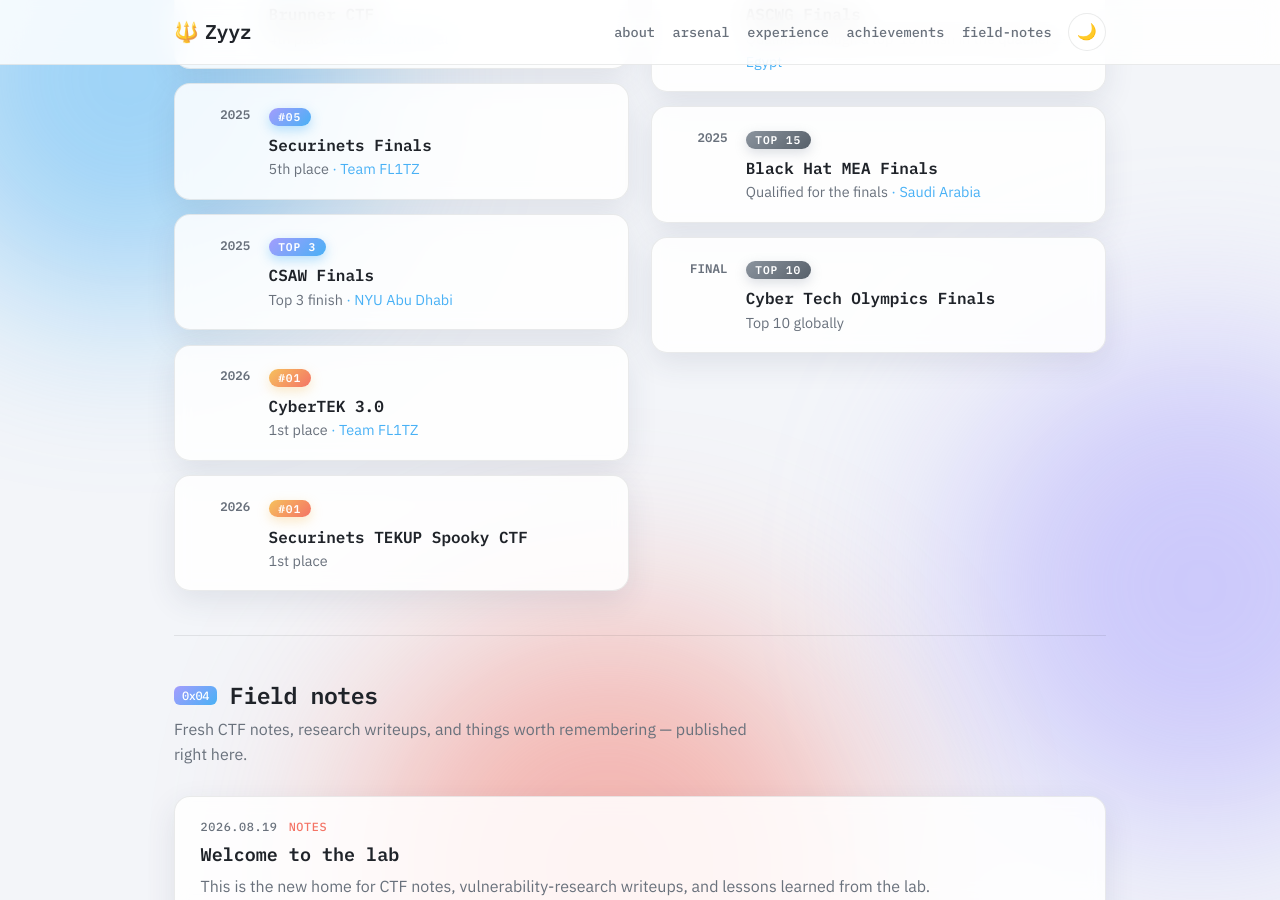
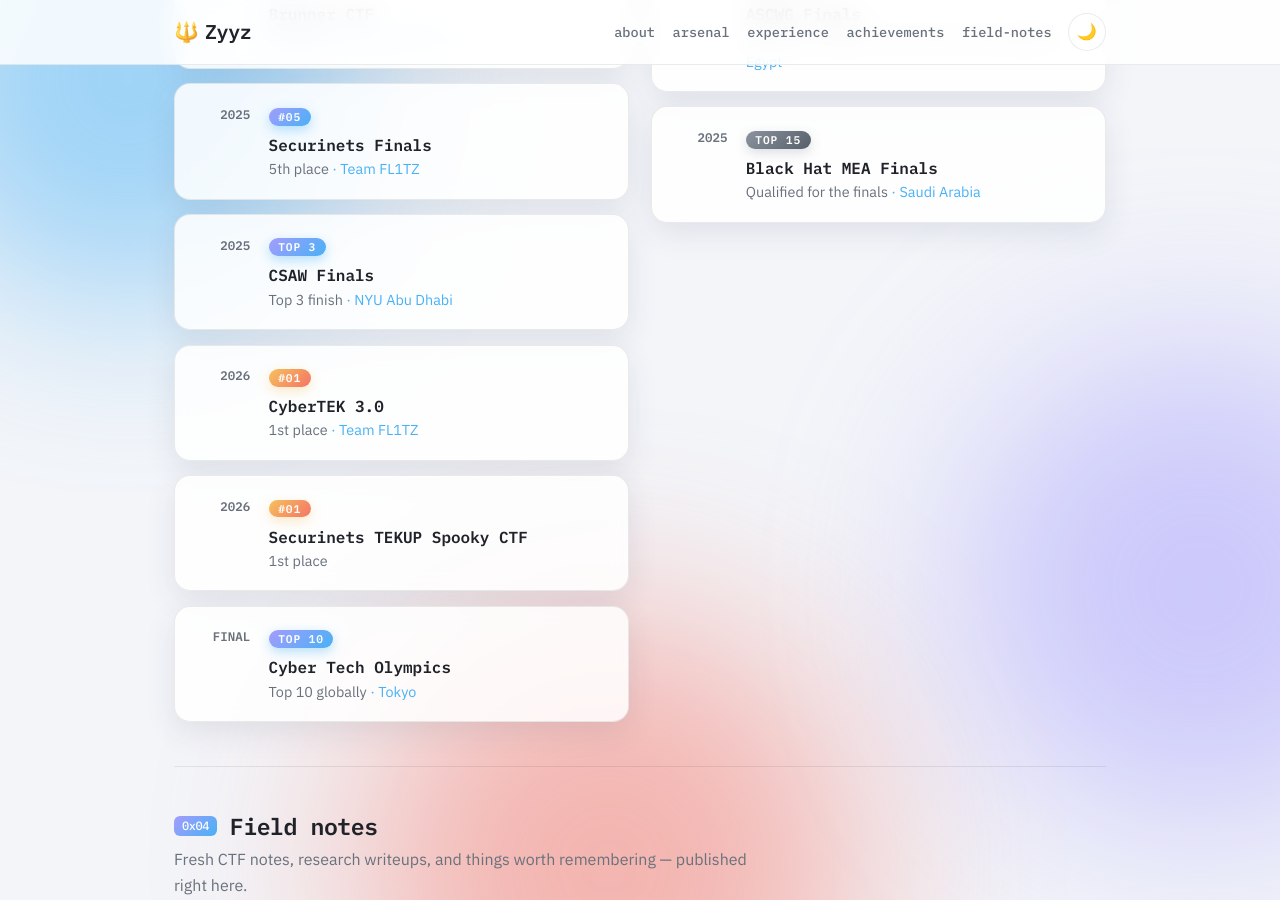
Before and after one commit to 0xZyyz/0xZyyz.github.io, a Jekyll site: the page built from index.html, in a window 1280 px wide and 900 px high, scrolled down 3354 px. Built offline with Jekyll 4.4.1, drawn with Linux system fonts in a browser that asks for light colours.

Commit message:
Move Tech Olympics top-10 into podiums

```diff
--- a/index.html
+++ b/index.html
@@ -171,6 +171,7 @@ layout: default
           <li><time>2025</time><div class="achievement-timeline__node"></div><article><span class="achievement-timeline__rank">TOP 3</span><h3>CSAW Finals</h3><p>Top 3 finish <span>· NYU Abu Dhabi</span></p></article></li>
           <li><time>2026</time><div class="achievement-timeline__node"></div><article><span class="achievement-timeline__rank achievement-timeline__rank--gold">#01</span><h3>CyberTEK 3.0</h3><p>1st place <span>· Team FL1TZ</span></p></article></li>
           <li><time>2026</time><div class="achievement-timeline__node"></div><article><span class="achievement-timeline__rank achievement-timeline__rank--gold">#01</span><h3>Securinets TEKUP Spooky CTF</h3><p>1st place</p></article></li>
+          <li><time>FINAL</time><div class="achievement-timeline__node"></div><article><span class="achievement-timeline__rank">TOP 10</span><h3>Cyber Tech Olympics</h3><p>Top 10 globally <span>· Tokyo</span></p></article></li>
         </ol>
       </section>
       <section class="achievement-group" aria-labelledby="finals-title">
@@ -178,7 +179,6 @@ layout: default
         <ol class="achievement-timeline">
           <li><time>2025</time><div class="achievement-timeline__node"></div><article><span class="achievement-timeline__rank achievement-timeline__rank--dim">FINALIST</span><h3>ASCWG Finals</h3><p>Qualified through a top-10 finish in the qualifiers <span>· Egypt</span></p></article></li>
           <li><time>2025</time><div class="achievement-timeline__node"></div><article><span class="achievement-timeline__rank achievement-timeline__rank--dim">TOP 15</span><h3>Black Hat MEA Finals</h3><p>Qualified for the finals <span>· Saudi Arabia</span></p></article></li>
-          <li><time>FINAL</time><div class="achievement-timeline__node"></div><article><span class="achievement-timeline__rank achievement-timeline__rank--dim">TOP 10</span><h3>Cyber Tech Olympics Finals</h3><p>Top 10 globally</p></article></li>
         </ol>
       </section>
     </div>
```
